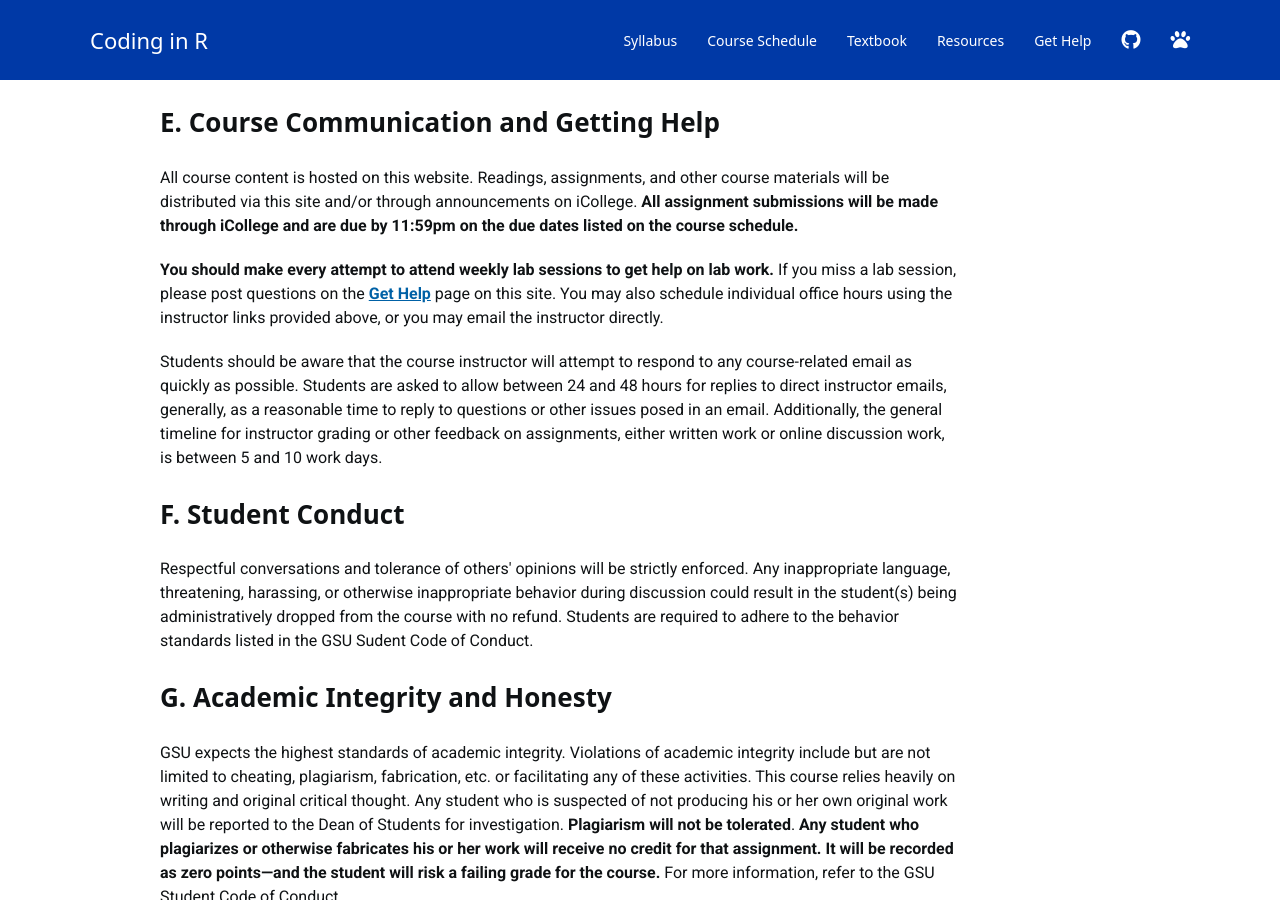
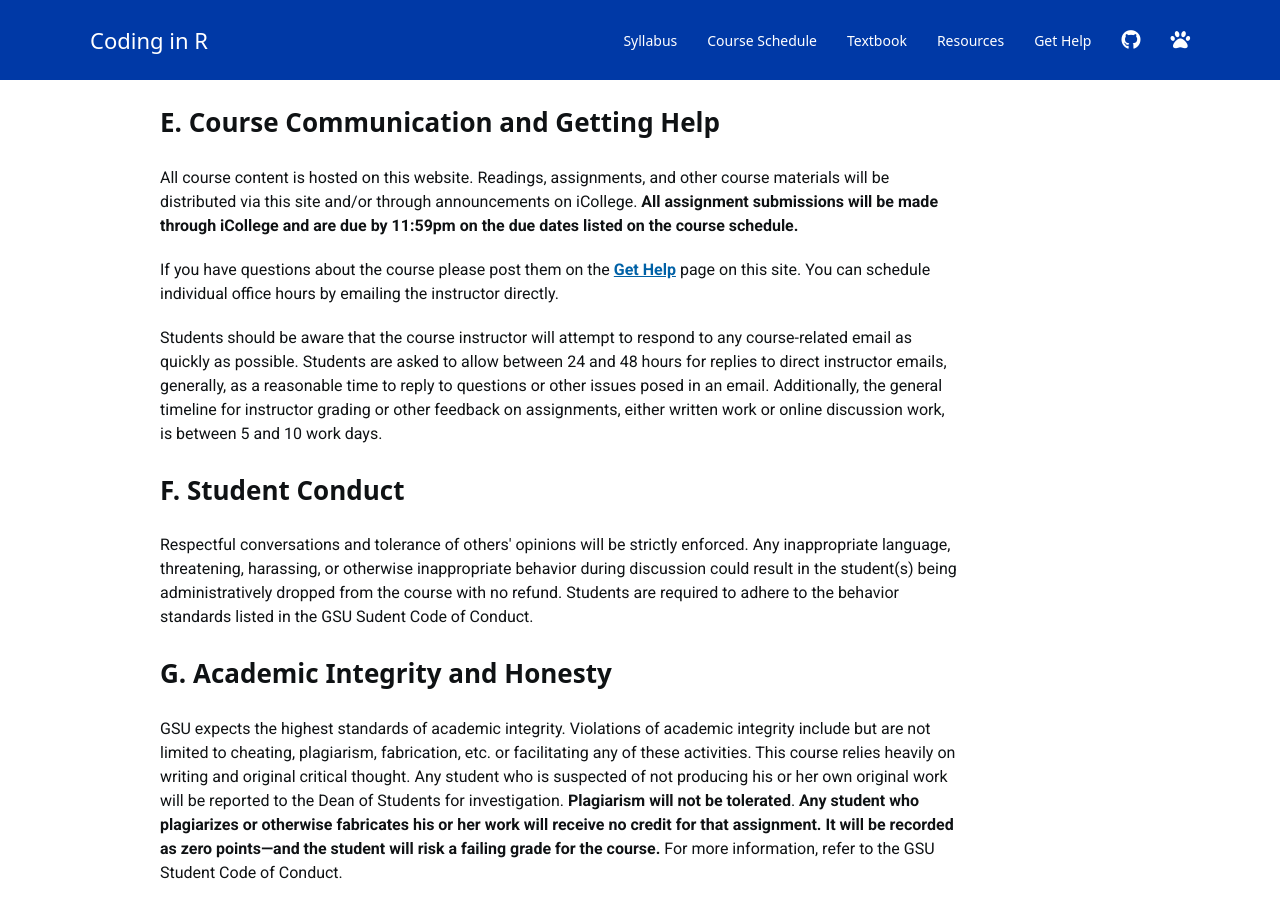
Before and after one commit to lalmada1/Coding-in-R-SPR-2021, a Jekyll site: the page built from index.md, in a window 1280 px wide and 900 px high, scrolled down 6414 px. Built offline with Jekyll 4.4.1, drawn with Linux system fonts in a browser that asks for light colours; nearby versions of some CDN libraries; a script bundle is joined from its source files by our own code; library files that are not in the unit come from our copies; a style sheet for code colours, icons or effects is not loaded.

Commit message:
Update index.md

```diff
--- a/index.md
+++ b/index.md
@@ -167,7 +167,7 @@ Grades for the course are largely based on weekly labs. Assigned work is accompa
 
 All course content is hosted on this website. Readings, assignments, and other course materials will be distributed via this site and/or through announcements on iCollege. **All assignment submissions will be made through iCollege and are due by 11:59pm on the due dates listed on the course schedule.**
 
-**You should make every attempt to attend weekly lab sessions to get help on lab work.** If you miss a lab session, please post questions on the [Get Help](https://cssearcy.github.io/AYS-R-Coding-SPR-2020/help/) page on this site. You may also schedule individual office hours using the instructor links provided above, or you may email the instructor directly.
+If you have questions about the course please post them on the [Get Help](https://lalmada1.github.io/Coding-in-R-SPR-2021/help/) page on this site. You can schedule individual office hours by emailing the instructor directly.
 
 Students should be aware that the course instructor will attempt to respond to any course-related email as quickly as possible. Students are asked to allow between 24 and 48 hours for replies to direct instructor emails, generally, as a reasonable time to reply to questions or other issues posed in an email. Additionally, the general timeline for instructor grading or other feedback on assignments, either written work or online discussion work, is between 5 and 10 work days.
 
@@ -193,7 +193,7 @@ This course spans a rigorous seven week schedule. A schedule for each week of th
 
 Please note: the course instructor may from time to time adjust assigned readings or adjust the due dates for assignment. The basic course content approach and learning objectives will not change, but slight modifications are possible if circumstances warrant an adjustment.
 
-[Schedule](https://cssearcy.github.io/AYS-R-Coding-SPR-2020/schedule/)
+[Schedule](https://lalmada1.github.io/Coding-in-R-SPR-2021/schedule/)
 
 
 <br>
```
